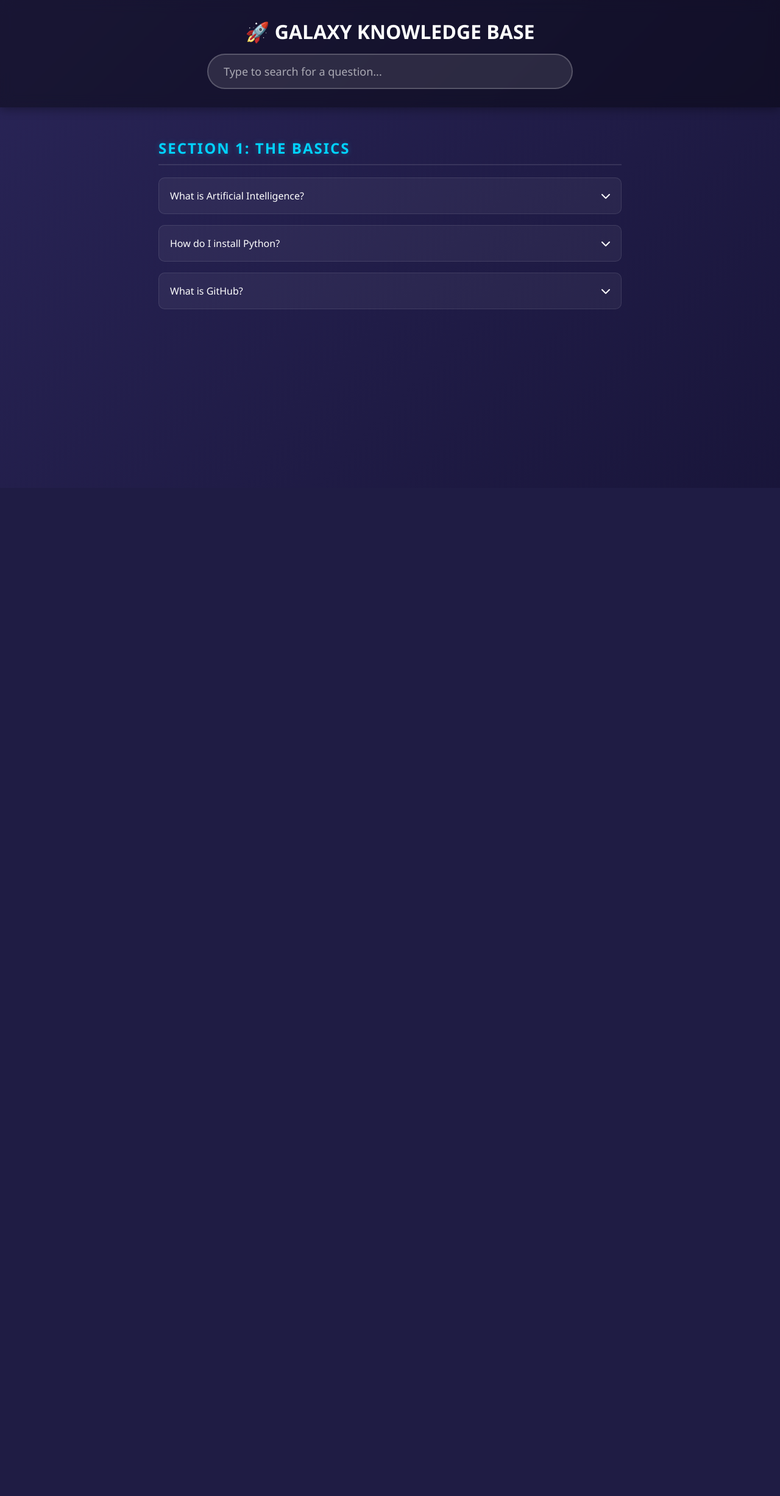
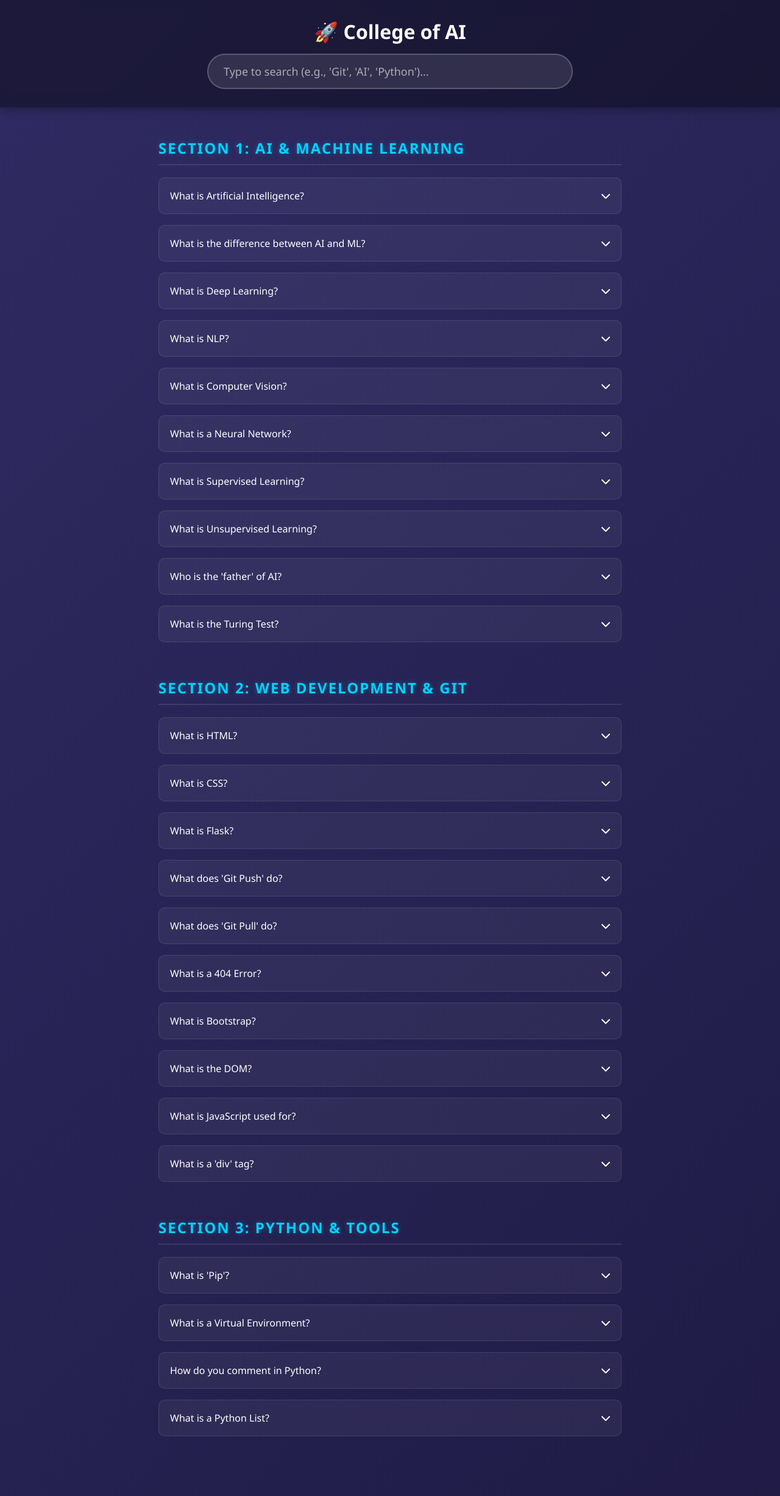
Before and after one commit to AliZaid008/college-ai-website, a Flask app: page / in a window 1280 px wide. Shown: the whole page at 61% size. Before the commit the page ends 507 px from the top, so only its background shows below. Run offline with Flask 3, Linux system fonts and the light colour scheme.

Commit message:
Smart search

```diff
--- a/templates/index.html
+++ b/templates/index.html
@@ -8,67 +8,138 @@
 <body>
 
     <div class="header-section">
-        <h1 style="margin-bottom: 15px;">🚀 GALAXY KNOWLEDGE BASE</h1>
-        <input type="text" id="searchInput" class="search-box" onkeyup="searchFunction()" placeholder="Type to search for a question...">
+        <h1 style="margin-bottom: 15px;">🚀 College of AI</h1>
+        <input type="text" id="searchInput" class="search-box" onkeyup="searchFunction()" placeholder="Type to search (e.g., 'Git', 'AI', 'Python')...">
     </div>
 
     <div class="faq-container">
 
         <div class="searchable-section">
-            <h2 class="section-title">Section 1: The Basics</h2>
+            <h2 class="section-title">Section 1: AI & Machine Learning</h2>
 
             <div class="q-wrapper">
                 <button class="accordion">What is Artificial Intelligence? <i class="fas fa-chevron-down icon"></i></button>
-                <div class="panel"><p>AI is the simulation of human intelligence by machines.</p></div>
+                <div class="panel"><p>AI is the simulation of human intelligence processes by machines, especially computer systems.</p></div>
             </div>
 
             <div class="q-wrapper">
-                <button class="accordion">How do I install Python? <i class="fas fa-chevron-down icon"></i></button>
-                <div class="panel"><p>Download it from python.org and check 'Add to PATH'.</p></div>
+                <button class="accordion">What is the difference between AI and ML? <i class="fas fa-chevron-down icon"></i></button>
+                <div class="panel"><p>AI is the broad concept of smart machines, while Machine Learning (ML) is a subset where machines learn from data without being explicitly programmed.</p></div>
             </div>
 
             <div class="q-wrapper">
-                <button class="accordion">What is GitHub? <i class="fas fa-chevron-down icon"></i></button>
-                <div class="panel"><p>It is a platform for hosting code and collaboration.</p></div>
+                <button class="accordion">What is Deep Learning? <i class="fas fa-chevron-down icon"></i></button>
+                <div class="panel"><p>Deep Learning is a type of ML based on artificial neural networks with multiple layers (hence "deep").</p></div>
             </div>
 
+            <div class="q-wrapper">
+                <button class="accordion">What is NLP? <i class="fas fa-chevron-down icon"></i></button>
+                <div class="panel"><p>Natural Language Processing (NLP) helps computers understand, interpret, and manipulate human language (like ChatGPT!).</p></div>
+            </div>
+
+            <div class="q-wrapper">
+                <button class="accordion">What is Computer Vision? <i class="fas fa-chevron-down icon"></i></button>
+                <div class="panel"><p>It is a field of AI that enables computers and systems to derive meaningful information from digital images and videos.</p></div>
+            </div>
+
+            <div class="q-wrapper">
+                <button class="accordion">What is a Neural Network? <i class="fas fa-chevron-down icon"></i></button>
+                <div class="panel"><p>A series of algorithms that mimic the operations of a human brain to recognize relationships between vast amounts of data.</p></div>
+            </div>
+
+            <div class="q-wrapper">
+                <button class="accordion">What is Supervised Learning? <i class="fas fa-chevron-down icon"></i></button>
+                <div class="panel"><p>A type of ML where the model is trained on labeled data (it knows the answers beforehand).</p></div>
+            </div>
+
+            <div class="q-wrapper">
+                <button class="accordion">What is Unsupervised Learning? <i class="fas fa-chevron-down icon"></i></button>
+                <div class="panel"><p>A type of ML where the model works on data that is not labeled, finding hidden patterns on its own.</p></div>
+            </div>
+
+            <div class="q-wrapper">
+                <button class="accordion">Who is the 'father' of AI? <i class="fas fa-chevron-down icon"></i></button>
+                <div class="panel"><p>Alan Turing is often considered the father of theoretical computer science and artificial intelligence.</p></div>
+            </div>
+
+            <div class="q-wrapper">
+                <button class="accordion">What is the Turing Test? <i class="fas fa-chevron-down icon"></i></button>
+                <div class="panel"><p>A test of a machine's ability to exhibit intelligent behavior equivalent to, or indistinguishable from, that of a human.</p></div>
             </div>
         </div>
 
-    <script>
-        // 1. Accordion Logic (Click to Open)
-        var acc = document.getElementsByClassName("accordion");
-        for (var i = 0; i < acc.length; i++) {
-            acc[i].addEventListener("click", function() {
-                this.classList.toggle("active");
-                var panel = this.nextElementSibling;
-                if (panel.style.maxHeight) {
-                    panel.style.maxHeight = null;
-                } else {
-                    panel.style.maxHeight = panel.scrollHeight + "px";
-                }
-            });
-        }
+        <div class="searchable-section">
+            <h2 class="section-title">Section 2: Web Development & Git</h2>
 
-        // 2. Smart Search Logic
-        function searchFunction() {
-            var input = document.getElementById("searchInput");
-            var filter = input.value.toUpperCase();
-            var wrappers = document.getElementsByClassName("q-wrapper");
+            <div class="q-wrapper">
+                <button class="accordion">What is HTML? <i class="fas fa-chevron-down icon"></i></button>
+                <div class="panel"><p>HyperText Markup Language (HTML) is the standard language for creating web pages.</p></div>
+            </div>
 
-            for (var i = 0; i < wrappers.length; i++) {
-                var btn = wrappers[i].getElementsByClassName("accordion")[0];
-                var txtValue = btn.textContent || btn.innerText;
+            <div class="q-wrapper">
+                <button class="accordion">What is CSS? <i class="fas fa-chevron-down icon"></i></button>
+                <div class="panel"><p>Cascading Style Sheets (CSS) describe how HTML elements are to be displayed on screen (colors, fonts, layout).</p></div>
+            </div>
 
-                // If text matches search, show it. If not, hide it.
-                if (txtValue.toUpperCase().indexOf(filter) > -1) {
-                    wrappers[i].style.display = "";
-                } else {
-                    wrappers[i].style.display = "none";
-                }
-            }
-        }
-    </script>
+            <div class="q-wrapper">
+                <button class="accordion">What is Flask? <i class="fas fa-chevron-down icon"></i></button>
+                <div class="panel"><p>Flask is a lightweight web framework written in Python used to build websites easily.</p></div>
+            </div>
 
-</body>
-</html>
+            <div class="q-wrapper">
+                <button class="accordion">What does 'Git Push' do? <i class="fas fa-chevron-down icon"></i></button>
+                <div class="panel"><p>It uploads your local code changes to a remote repository like GitHub.</p></div>
+            </div>
+
+            <div class="q-wrapper">
+                <button class="accordion">What does 'Git Pull' do? <i class="fas fa-chevron-down icon"></i></button>
+                <div class="panel"><p>It downloads changes from GitHub to your local computer to keep your code up to date.</p></div>
+            </div>
+
+            <div class="q-wrapper">
+                <button class="accordion">What is a 404 Error? <i class="fas fa-chevron-down icon"></i></button>
+                <div class="panel"><p>It means 'Page Not Found'. The server could not find what was requested.</p></div>
+            </div>
+
+            <div class="q-wrapper">
+                <button class="accordion">What is Bootstrap? <i class="fas fa-chevron-down icon"></i></button>
+                <div class="panel"><p>A popular CSS framework for developing responsive and mobile-first websites.</p></div>
+            </div>
+
+            <div class="q-wrapper">
+                <button class="accordion">What is the DOM? <i class="fas fa-chevron-down icon"></i></button>
+                <div class="panel"><p>The Document Object Model (DOM) is an interface that treats an HTML document as a tree structure.</p></div>
+            </div>
+
+            <div class="q-wrapper">
+                <button class="accordion">What is JavaScript used for? <i class="fas fa-chevron-down icon"></i></button>
+                <div class="panel"><p>It is used to make webpages interactive (like this search bar!).</p></div>
+            </div>
+
+            <div class="q-wrapper">
+                <button class="accordion">What is a 'div' tag? <i class="fas fa-chevron-down icon"></i></button>
+                <div class="panel"><p>It is a container unit used to group HTML elements together for styling.</p></div>
+            </div>
+        </div>
+
+        <div class="searchable-section">
+            <h2 class="section-title">Section 3: Python & Tools</h2>
+
+            <div class="q-wrapper">
+                <button class="accordion">What is 'Pip'? <i class="fas fa-chevron-down icon"></i></button>
+                <div class="panel"><p>Pip is the package installer for Python. You use it to install libraries like Flask.</p></div>
+            </div>
+
+            <div class="q-wrapper">
+                <button class="accordion">What is a Virtual Environment? <i class="fas fa-chevron-down icon"></i></button>
+                <div class="panel"><p>A tool that helps to keep dependencies required by different projects separate by creating isolated python environments.</p></div>
+            </div>
+
+            <div class="q-wrapper">
+                <button class="accordion">How do you comment in Python? <i class="fas fa-chevron-down icon"></i></button>
+                <div class="panel"><p>You use the hash symbol (#) for single-line comments.</p></div>
+            </div>
+
+            <div class="q-wrapper">
+                <button class="accordion">What is a Python List? <i class="fas fa-chevron-down icon"></i></button>
+                <div class="panel"><p>
```
